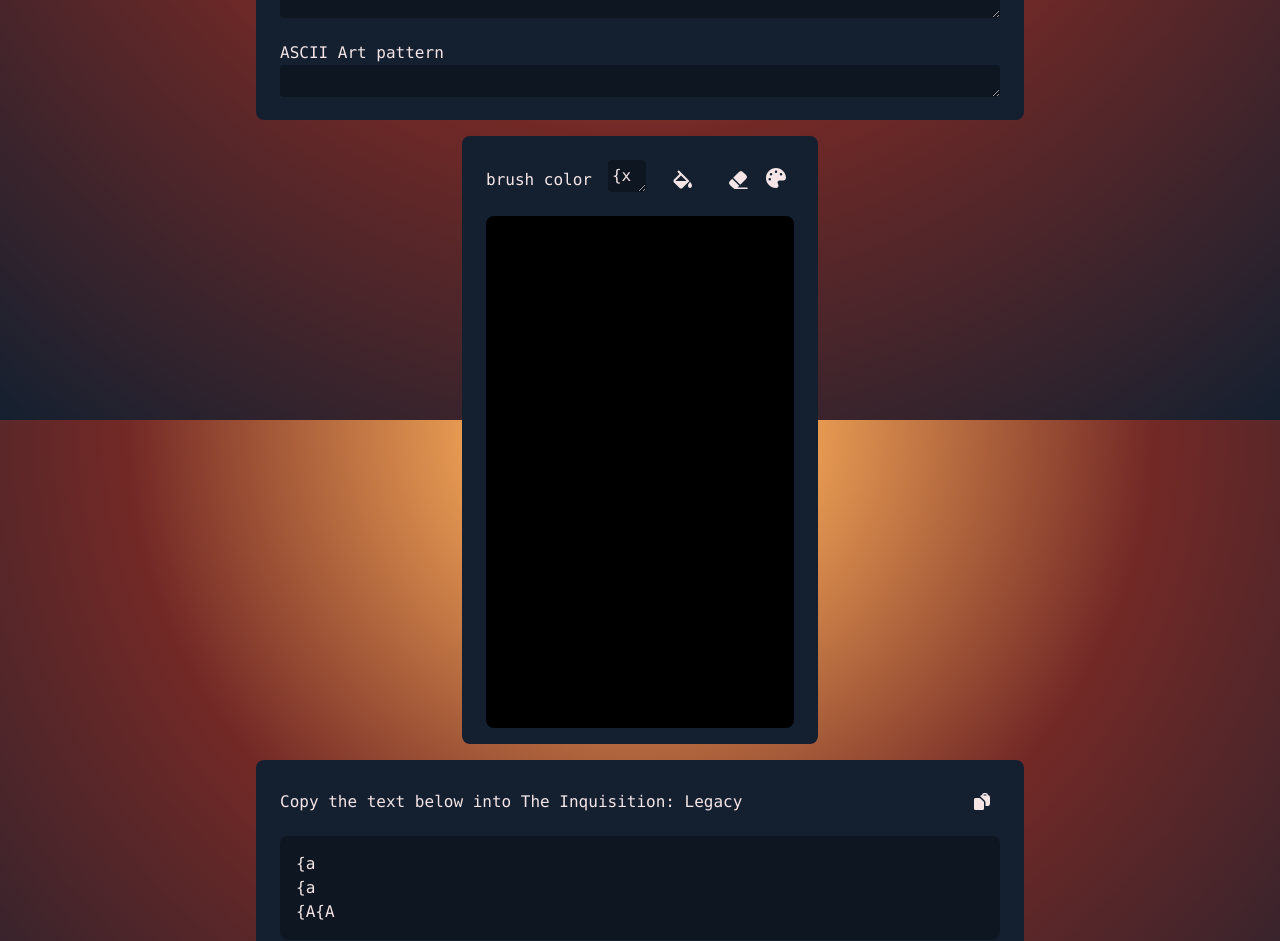
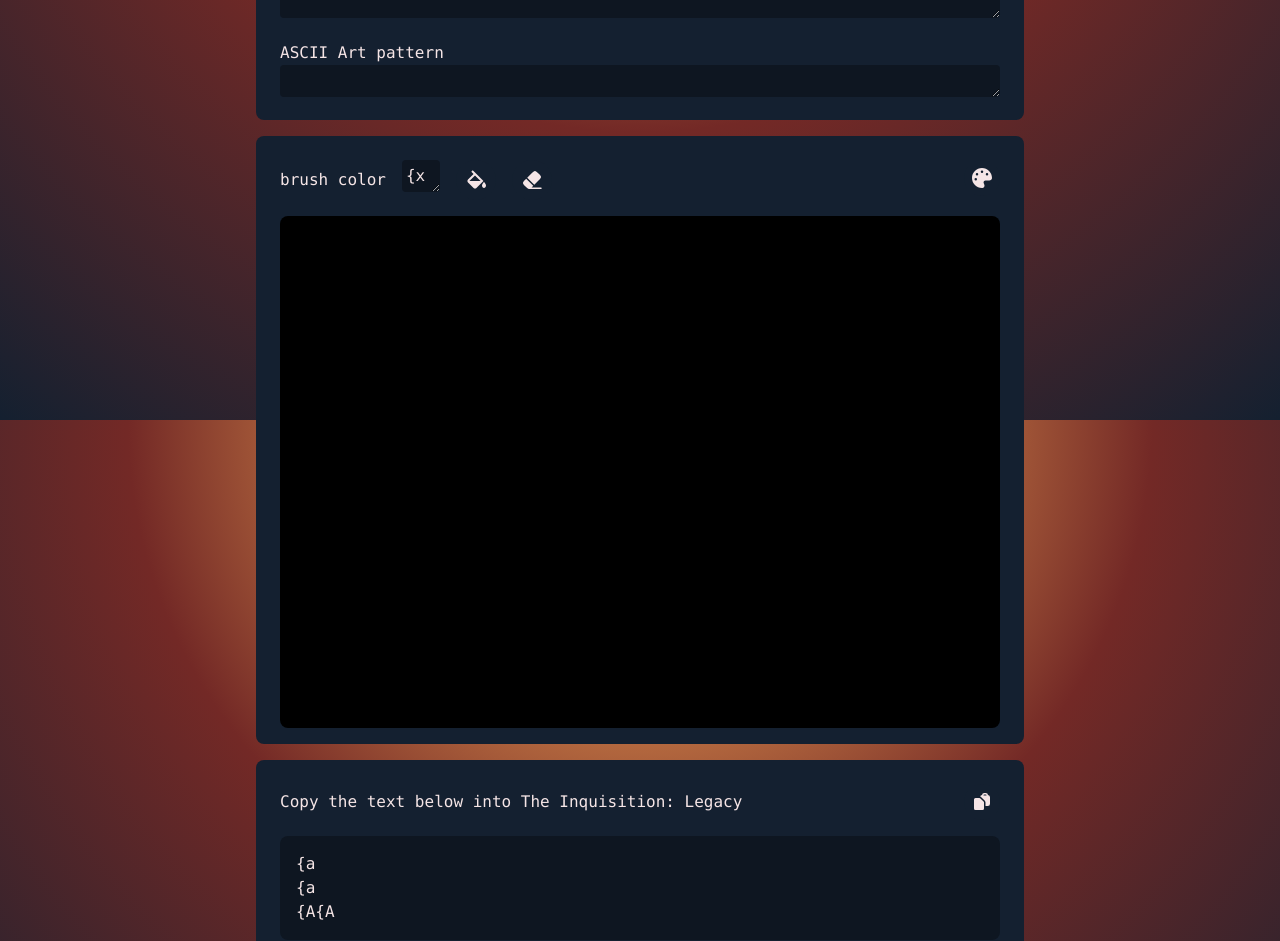
Before and after one commit to CaptorRaptor/ti-tooling-assistant, a Next.js app: page /ascii-draw-pad in a window 1280 px wide. Shown: the part 380-1321 px from the top of the page. Built offline with nearby package versions, Linux system fonts and the light colour scheme.

Commit message:
adjust min width of draw space

```diff
--- a/app/ascii-draw-pad/page.tsx
+++ b/app/ascii-draw-pad/page.tsx
@@ -174,7 +174,7 @@ export default function AsciiDrawPad(){
                     <ResizeTextArea value={state.pattern} onChange={handlePatternChange}/>
                 </div>
             </div>
-            <div className="card hidden md:block md:grid md:gap-4 md:w-fit md:max-w-6xl">
+            <div className="card hidden md:block md:grid md:gap-4 md:w-fit md:min-w-2xl lg:min-w-3xl md:max-w-6xl">
                 <div className="flex flex-row content-center justify-between">
                     <div className="flex flex-row content-center justify-items-start gap-4">
                         <div className="flex flex-row gap-4 w-40">
--- a/app/outfit-helper/page.tsx
+++ b/app/outfit-helper/page.tsx
@@ -146,7 +146,7 @@ export default function OutfitHelper() {
                 {keys.map(key => ShortInput(key))}
             </div>
 
-            <div className="card hidden md:block md:max-w-6xl">
+            <div className="card hidden md:block md:w-fit md:min-w-2xl lg:min-w-3xl md:max-w-6xl">
                 <div className="flex flex-row content-center justify-between">
                     <div className="flex flex-row content-center justify-items-start gap-4">
                         <div className="flex flex-row gap-4 w-40">
```
